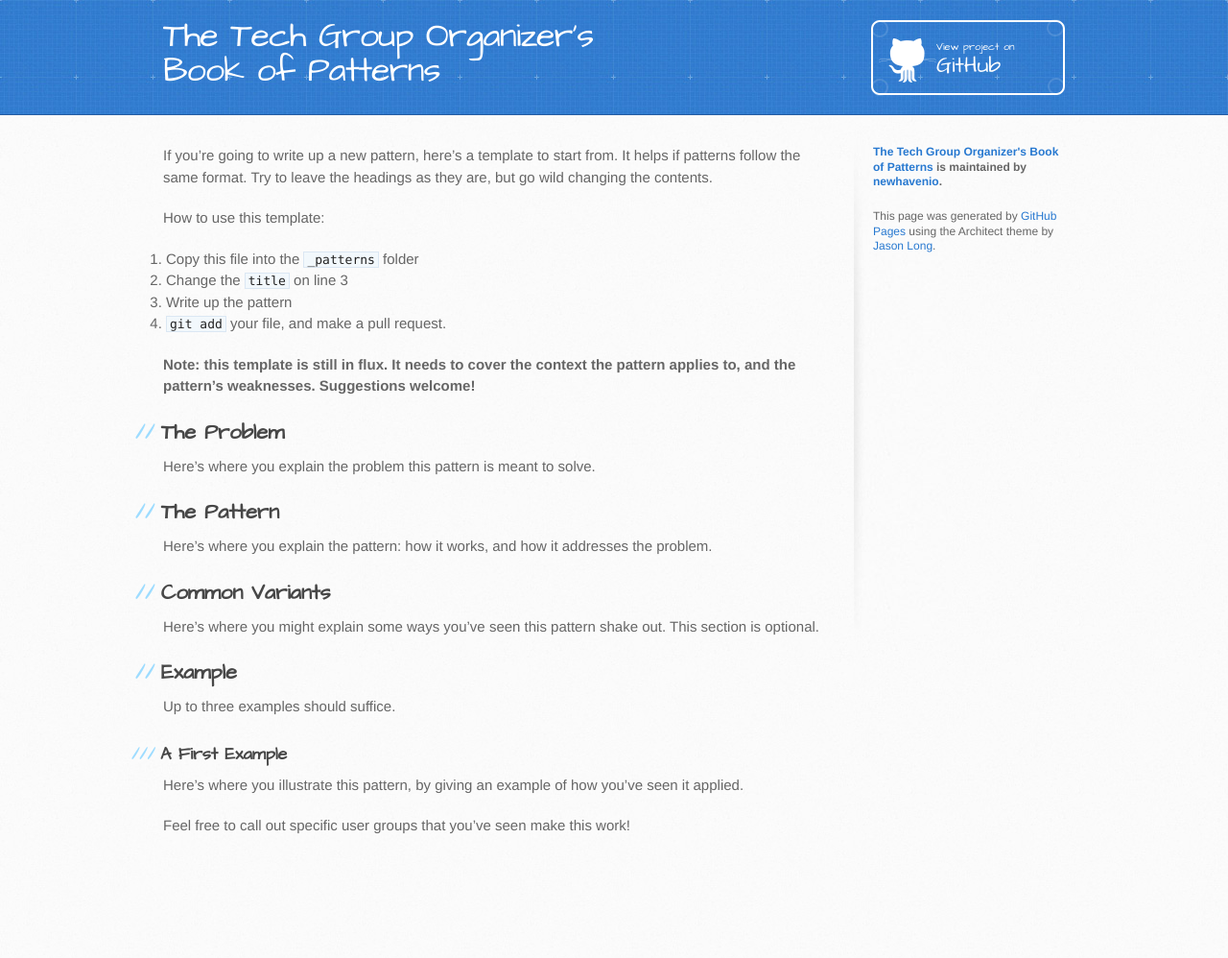
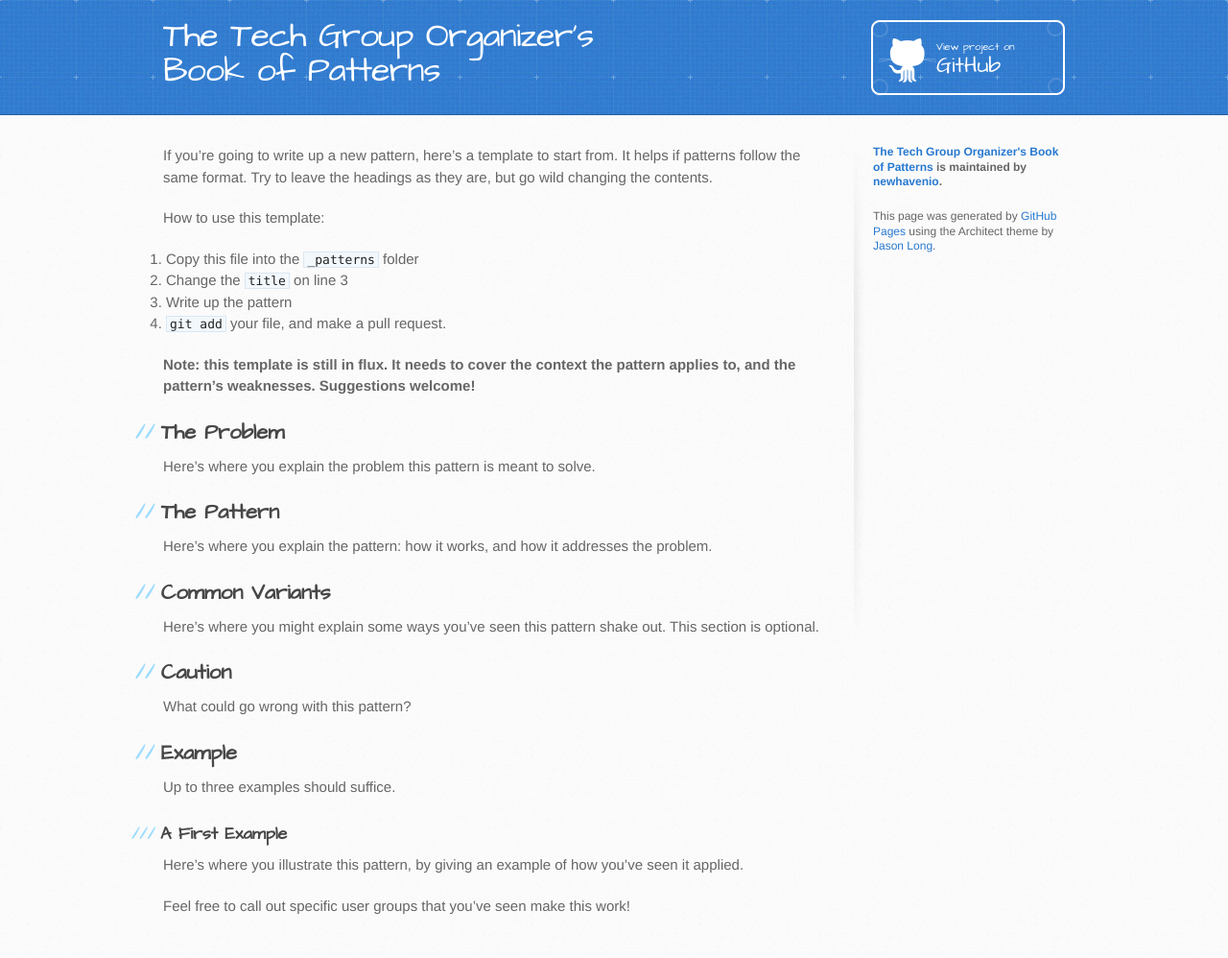
Before and after one commit to newhavenio/tech-group-patterns, a Jekyll site: the page built from pattern-template.md, in a window 1280 px wide. Shown: the whole page at 96% size. Built offline with Jekyll 4.4.1, drawn with Linux system fonts in a browser that asks for light colours; before the commit the page ends 914 px from its top, so only the background shows below that.

Commit message:
Add 'Caution' section to pattern template

```diff
--- a/pattern-template.md
+++ b/pattern-template.md
@@ -26,6 +26,10 @@ Here's where you explain the pattern: how it works, and how it addresses the pro
 
 Here's where you might explain some ways you've seen this pattern shake out. This section is optional.
 
+## Caution
+
+What could go wrong with this pattern?
+
 ## Example
 
 Up to three examples should suffice.
```
